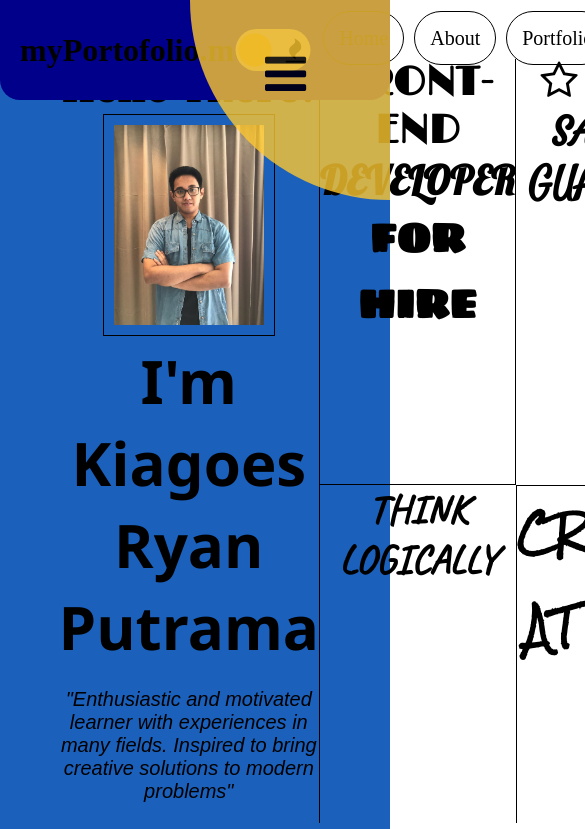
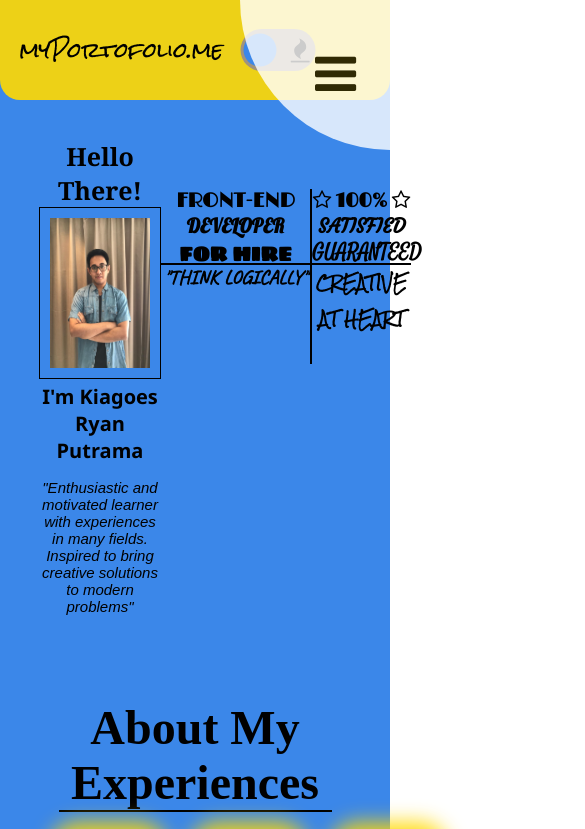
Before and after one commit to KRyanPutrama/Web-Portfolio, a plain HTML site: page index.html in a window 390 px wide. Shown: the top 829 px of the page, 585 px wide, since content can reach past the window. Drawn offline with nearby package versions, Linux system fonts and the light colour scheme.

Commit message:
new updates

```diff
--- a/index.html
+++ b/index.html
@@ -68,7 +68,7 @@
                             <div class="smallProfile">
                                 <img class="img-nav" src="asset/Photo profile1.jpeg">
                                 <h3 class="name">Kiagoes Ryan Putrama</h3>
-                                <p class="title">Front End Developer</p>
+                                <p class="title"><em>Front End Developer</em></p>
                             </div>
 
                             <!-- nav menus -->
@@ -137,7 +137,7 @@
                     <!--bottom content of left content-->
 
                     <div class="box3">
-                        <h1 class="font7">THINK LOGICALLY</h1>
+                        <h1 class="font7">"THINK LOGICALLY"</h1>
                     </div>
 
                     <div class="box4">
--- a/stylesheet/headerstyle.css
+++ b/stylesheet/headerstyle.css
@@ -29,6 +29,11 @@
     padding-left: 20px;
 }
 
+.header-logo h1{
+    font-weight: lighter;
+    font-family: "Rock Salt";
+}
+
 .header-menus ul {
     display: flex;
     flex-direction: row;
@@ -44,6 +49,7 @@
     margin: 5px;
     border: 1px solid var(--borderColor);
     border-radius: 40px;
+    font-weight: bolder;
 }
 
 .header-menus a:hover {
@@ -78,7 +84,7 @@
 }
 
 .ball-label .ball {
-	background-color: var(--darkOrange);
+	background-color: var(--lightBlue);
 	border-radius: 50%;
 	position: absolute;
 	top: 3px;
@@ -107,7 +113,7 @@
 
 .circle-to-box {
     position: fixed;
-    background-color: var(--secondary-theme);
+    background-color: var(--circle-theme);
     opacity: 0.8;
     width: 200px;
     height: 200px;
@@ -171,6 +177,10 @@
 }
 /* menus nav */
 
+.fa-bars {
+    color: black;
+}
+
 .menus {
     width: 500px;
     display: flex;
--- a/stylesheet/pagesetting.css
+++ b/stylesheet/pagesetting.css
@@ -1,6 +1,6 @@
 :root {
     --black: black;
-    --lightBlue : rgb(27, 96, 187);
+    --lightBlue : rgb(59, 135, 233);
     --lightOrange: rgb(253, 199, 48);
     --darkOrange: darkgoldenrod;
     --yellow: rgba(255, 217, 3, 0.911);
@@ -18,9 +18,10 @@
     --borderColor: var(--black);
     --fontColor: var(--black);
     --main-theme: var(--lightBlue);
-    --header-theme: var(--darkBlue);
-    --footer-theme: var(--darkBlue);
-    --secondary-theme: var(--lightOrange);
+    --header-theme: var(--yellow);
+    --footer-theme: var(--yellow);
+    --circle-theme: var(--white);
+    --secondary-theme: var(--yellow);
     --third-theme: var(--yellow);
     --shadow-color: var(--darkOrange);
 }
@@ -33,6 +34,7 @@
     --main-theme: var(--darkGreen);
     --header-theme: var(--black);
     --footer-theme: var(--black);
+    --circle-theme: var(--white);
     --secondary-theme: var(--gray);
     --third-theme: var(--green);
     --shadow-color: var(--lightGreen);
--- a/stylesheet/responsive.css
+++ b/stylesheet/responsive.css
@@ -4,9 +4,77 @@
     }
 }
 
-@media all and (max-width: 700px) {
+@media all and (max-width: 768px) {
+    /* header part */
+    .header-logo h1{
+        font-size: 20px;
+        margin-right: 30px;
+    }
+
+    .header-menus a{
+        visibility: collapse;
+    }
+
+    .circle-to-box {
+        width: 150px;
+        height: 150px;
+    }
+
+    /* top part*/
+    .top-wrapper {
+        height: 700px;
+    }
+
+    .img-top {
+        width: 100px;
+        height: 150px;
+    }
+    .left-side h3{
+        font-size: 25px;
+    }
+    .left-side h1 {
+        font-size: 20px;
+    }
+
+    .left-side p{
+        font-size: 15px;
+    }
+
+    .right-side {
+        grid-template-columns: 150px 100px;
+        grid-template-rows: 75px 100px ;
+        padding-top: 150px
+    }
+
+    .box1 .font1{
+        font-size:20px;
+    }
+    .box1 .font2{
+        font-size:20px;
+    }
+    .box1 .font3{
+        font-size:20px;
+    }
+    .box2 .font4{
+        font-size:20px;
+    }
+    .box2 .font5{
+        font-size:20px;
+    }
+    .box2 .font6{
+        font-size:20px;
+    }
+    .box3 .font7{
+        font-size:20px;
+    }
+    .box4 .font8{
+        font-size:15px;
+    }
+
+    /* about content */
+
     .about-wrapper {
-        height: 1500px;
+        height: 700px;
     }
 
     .footer-container {
@@ -14,6 +82,15 @@
     }
 
     .about-box-container {
-        max-width: 50%;
+        grid-template-columns: 100px 100px 100px 100px;
+        grid-template-rows: 100px 100px 100px;
+    }
+
+    .about-box h3{
+        font-size: 10px;
+    }
+
+    .about-box p {
+        display: none;
     }
 }
--- a/stylesheet/topwrapperstyle.css
+++ b/stylesheet/topwrapperstyle.css
@@ -9,7 +9,7 @@
 .container {
     position: absolute;
     width: 70%;
-    margin: 15%;
+    margin: 10%;
     display: flex;
 }
 
@@ -21,17 +21,17 @@
 }
 
 .left-side {
+    padding-top: 100px;
     text-align: center;
-    border-right: 1px solid var(--borderColor);
 }
 
 .left-side h3 {
-    font-size: 40px;
+    font-size: 50px;
     font-family: Cambria, Cochin, Georgia, Times, 'Times New Roman', serif;
 }
 
 .left-side h1 {
-    font-size: 60px;
+    font-size: 40px;
     font-family: 'Segoe UI', Tahoma, Geneva, Verdana, sans-serif;
 }
 
@@ -42,9 +42,10 @@
 
 .right-side {
     display: grid;
-    grid-template-columns: auto auto;
-    grid-template-rows: auto auto ;
+    grid-template-columns: 250px 200px;
+    grid-template-rows: 150px 200px ;
     text-align: center;
+    padding-top: 100px;
 }
 
 /* font styling */
@@ -69,6 +70,11 @@
     font-size: 40px;
 }
 
+.box2 {
+    border-left: 1px solid var(--borderColor);
+    border-bottom: 1px solid var(--borderColor);
+}
+
 .box2 .font4 {
     font-family: Limelight, cursive;
     font-size: 40px;
@@ -82,6 +88,11 @@
 .box2 .font6 {
     font-family: Satisfy, cursive;
     font-size: 40px;
+}
+
+.box3 {
+    border-right: 1px solid var(--borderColor);
+    border-top: 1px solid var(--borderColor);
 }
 
 .box3 .font7{
```
